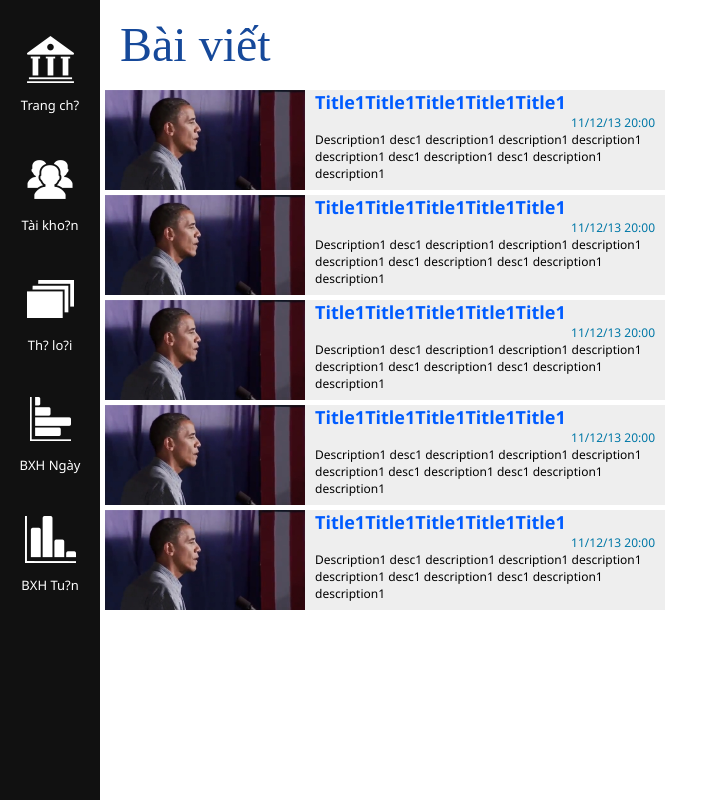
After one commit to SanhNX/prj-learningenglish, a PHP site: page /prj-learningenglish/ds-blog.html in a window 1280 px wide. The commit adds this page. Shown: the whole page, without its empty margins (0-708 px from the left). Run offline with PHP 8.4, Linux system fonts and the light colour scheme.

Commit message:
[Design] Add Blog page

```diff
--- a/css/style.css
+++ b/css/style.css
@@ -367,6 +367,7 @@ body {
 	width: 565px;
 	display: inline-block;
 	vertical-align: top;
+	margin-bottom: 5px;
 }
 
 .video-control {
@@ -602,7 +603,62 @@ body {
 .control-button.error:hover {
 	background-color: #a30a00;
 }
+/* ★★★★★★★★★★★★★★★★★★★★★★★ BLOG ★★★★★★★★★★★★★★★★★★★★★★★★★★★★★*/
+.panel-blog {
+	width: 500px;
+	display: inline-block;
+	vertical-align: top;
+	margin-bottom: 5px;
+}
+.blog-list{
+	list-style: none;
+	margin: 0;
+	padding: 0;
+}
+.blog-item{
+	height: 100px;
+	background: #EEE;
+	margin: 0px 0px 5px 5px;
+	text-align: left;
+}
+.blog-item-title {
+	font-size: 18px;
+	font-weight: bold;
+	text-align: left;
+	padding-left: 10px;
+	color: #005CFF;
+}
+.blog-item-sub {
+	font-size: 12px;
+	text-align: right;
+	color: #0078A7;
+}
+.blog-item-info{
+	display: inline-block;
+	width: 350px;
+	height: 100%;
+}
+.blog-item-info-desc {
+	font-size: 12px;
+	text-align: left;
+	padding-left: 10px;
+}
+.blog-item-info-img {
+	display: inline-block;
+	width: 200px;
+	height: 100px;
+	vertical-align: top;
+	background:url("../images/temp.jpg") center center #DDD;
+	background-size: auto 100%;
+}
+.blog-item-info-link{}
 
+.panel-rank-blog {
+	width: 300px;
+	display: inline-block;
+	vertical-align: top;
+	margin-bottom: 5px;
+}
 /* ★★★★★★★★★★★★★★★★★★★★★★★ POPUP ★★★★★★★★★★★★★★★★★★★★★★★★★★★★★*/
 .popup {
 	height: 100%;
--- /dev/null
+++ b/ds-blog.html
@@ -0,0 +1,146 @@
+<!DOCTYPE html>
+<html>
+<head>
+	<meta http-equiv="Content-Type" content="text/html; charset=utf-8"/>
+	<title></title>
+	<link href="css/style.css" rel="stylesheet" type="text/css"/>
+	<script type="text/javascript" src="scripts/jquery-1.8.3.min.js"></script>
+	<script type="text/javascript" src="scripts/jquery-ui-1.10.2.min.js"></script>
+	<script type="text/javascript" src="scripts/jquery-colors-min.js"></script>
+	<script type="text/javascript" src="scripts/effect.js"></script>
+</head>
+<body>
+<div class="page">
+	<div class="menu">
+		<ul class="menu-list">
+			<li class="menu-item home"><a href="#">Trang ch?</a></li>
+			<li class="menu-item menu-group acc" id="acc"><a href="#">Tài kho?n</a>
+
+				<div class="menu-arrow"></div>
+			</li>
+			<li class="menu-item menu-group cate" id="cate"><a href="#">Th? lo?i</a>
+
+				<div class="menu-arrow"></div>
+			</li>
+			<li class="menu-item menu-group day" id="day"><a href="#">BXH Ngày</a>
+
+				<div class="menu-arrow"></div>
+			</li>
+			<li class="menu-item menu-group week" id="week"><a href="#">BXH Tu?n</a>
+
+				<div class="menu-arrow"></div>
+			</li>
+
+		</ul>
+		<div class="menu-popup" id="menu-popup">
+
+			<div class="menu-popup-form acc">
+				<ul class="menu-popup-list">
+					<li class="menu-popup-item">??ng nh?p</li>
+					<li class="menu-popup-item">??ng kí</li>
+				</ul>
+			</div>
+			<div class="menu-popup-form cate">
+				<ul class="menu-popup-list">
+					<li class="menu-popup-item">Gi?i trí</li>
+					<li class="menu-popup-item">Âm nh?c</li>
+					<li class="menu-popup-item">Làm th? nào</li>
+					<li class="menu-popup-item">Khoa h?c</li>
+					<li class="menu-popup-item">Th? gi?i t? nhiên</li>
+					<li class="menu-popup-item">Th? thao</li>
+					<li class="menu-popup-item">Tâm lý ng??i</li>
+					<li class="menu-popup-item">Máy tính</li>
+					<li class="menu-popup-item">Giao ti?p</li>
+					<li class="menu-popup-item">Dành cho tr? em</li>
+					<li class="menu-popup-item">Th? gi?i</li>
+					<li class="menu-popup-item">Khi yêu</li>
+				</ul>
+			</div>
+			<div class="menu-popup-form day">
+				<ul class="menu-popup-list special">
+					<li class="menu-popup-item odd">Name1 2000</li>
+					<li class="menu-popup-item">Name2 4000</li>
+					<li class="menu-popup-item odd">Name3 2000</li>
+					<li class="menu-popup-item">Name4 4000</li>
+					<li class="menu-popup-item odd">Name5 2000</li>
+					<li class="menu-popup-item">Name6 4000</li>
+					<li class="menu-popup-item odd">Name7 2000</li>
+					<li class="menu-popup-item">Name8 4000</li>
+					<li class="menu-popup-item odd">Name9 2000</li>
+					<li class="menu-popup-item">Name10 4000</li>
+				</ul>
+			</div>
+			<div class="menu-popup-form week">
+				<ul class="menu-popup-list special">
+					<li class="menu-popup-item odd">Name1 2000</li>
+					<li class="menu-popup-item">Name2 4000</li>
+					<li class="menu-popup-item odd">Name3 2000</li>
+					<li class="menu-popup-item">Name4 4000</li>
+					<li class="menu-popup-item odd">Name5 2000</li>
+					<li class="menu-popup-item">Name6 4000</li>
+				</ul>
+			</div>
+		</div>
+
+	</div>
+	<div class="form">
+		<div class="form-head">
+			<span>Bài viết</span><span class="form-head-gray"></span>
+		</div>
+
+		<div class="panel-video">
+			<ul class="blog-list">
+				<li class="blog-item">
+					<div class="blog-item-info-img"></div>
+					<div class="blog-item-info">
+						<div class="blog-item-title">Title1Title1Title1Title1Title1</div>
+						<div class="blog-item-sub">11/12/13 20:00</div>
+						<div class="blog-item-info-desc">Description1 desc1 description1 description1 description1 description1
+							desc1 description1 desc1 description1 description1</div>
+					</div>
+				</li>
+				<li class="blog-item">
+					<div class="blog-item-info-img"></div>
+					<div class="blog-item-info">
+						<div class="blog-item-title">Title1Title1Title1Title1Title1</div>
+						<div class="blog-item-sub">11/12/13 20:00</div>
+						<div class="blog-item-info-desc">Description1 desc1 description1 description1 description1 description1
+							desc1 description1 desc1 description1 description1</div>
+					</div>
+				</li>
+				<li class="blog-item">
+					<div class="blog-item-info-img"></div>
+					<div class="blog-item-info">
+						<div class="blog-item-title">Title1Title1Title1Title1Title1</div>
+						<div class="blog-item-sub">11/12/13 20:00</div>
+						<div class="blog-item-info-desc">Description1 desc1 description1 description1 description1 description1
+							desc1 description1 desc1 description1 description1</div>
+					</div>
+				</li>
+				<li class="blog-item">
+					<div class="blog-item-info-img"></div>
+					<div class="blog-item-info">
+						<div class="blog-item-title">Title1Title1Title1Title1Title1</div>
+						<div class="blog-item-sub">11/12/13 20:00</div>
+						<div class="blog-item-info-desc">Description1 desc1 description1 description1 description1 description1
+							desc1 description1 desc1 description1 description1</div>
+					</div>
+				</li>
+				<li class="blog-item">
+					<div class="blog-item-info-img"></div>
+					<div class="blog-item-info">
+						<div class="blog-item-title">Title1Title1Title1Title1Title1</div>
+						<div class="blog-item-sub">11/12/13 20:00</div>
+						<div class="blog-item-info-desc">Description1 desc1 description1 description1 description1 description1
+							desc1 description1 desc1 description1 description1</div>
+					</div>
+				</li>
+			</ul>
+		</div>
+		<div class="panel-rank-blog">
+		</div>
+
+	</div>
+</div>
+</body>
+</html>
--- a/scripts/effect.js
+++ b/scripts/effect.js
@@ -70,8 +70,6 @@ function showLogin() {
 	});
 }
 function hideLogin() {
-
-
 	$(".popup-wrapper").animate({opacity:0},250);
 	$(".popup-form").animate({width:0},1000, "easeOutQuint");
 	$(".popup").delay(300).animate({opacity:0},250,function(){
```
